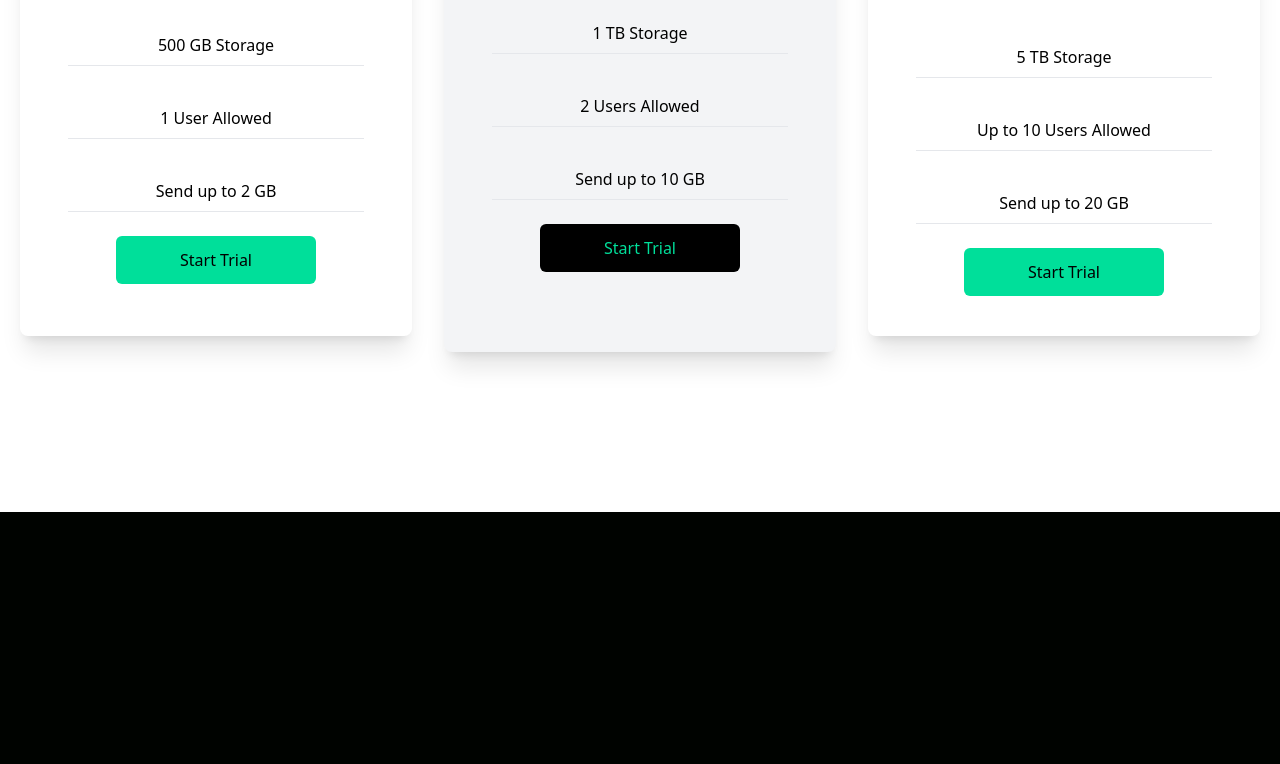
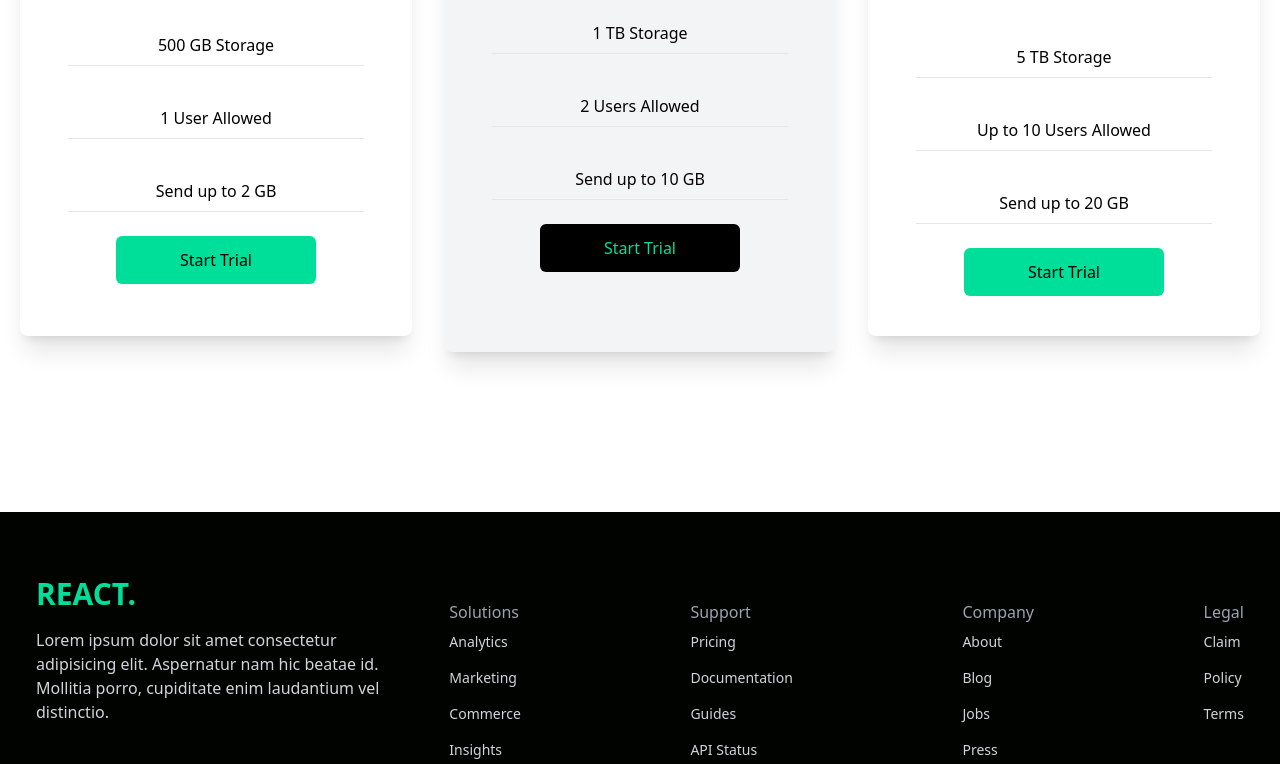
Before and after one commit to nasthasiausoh/tailwind_tutorial, a React (Create React App) app: page / in a window 1280 px wide. Shown: the part 2026-2790 px from the top of the page. Before the commit the page ends 2538 px from the top, so only its background shows below. Built offline with nearby package versions, Linux system fonts and the light colour scheme; the HTML template or start-up script is replaced by a standard one.

Commit message:
refactoring navbar for better mobile interface

```diff
--- a/src/App.js
+++ b/src/App.js
@@ -4,6 +4,7 @@
 import Analytics from "./components/Analytics";
 import Newsletter from "./components/Newsletter";
 import Card from "./components/Card";
+import Footer from "./components/Footer";
 
 function App() {
   return (
@@ -13,6 +14,7 @@
       <Analytics/>
       <Newsletter/>
       <Card/>
+      <Footer/>
     </div>
   );
 }
--- /dev/null
+++ b/src/components/Footer.jsx
@@ -0,0 +1,74 @@
+import React from 'react'
+import {
+    FaDribbbleSquare,
+    FaFacebookSquare,
+    FaGithubSquare,
+    FaInstagram,
+    FaTwitterSquare,
+} from 'react-icons/fa'
+
+const Footer = () => {
+  return (
+    <div className='max-w-[1240px] mx-auto py-16 px-4 grid lg:grid-cols-3 gap-8 text-gray-300'>
+        {/* mx-auto so that it is sitting in the middle of the screen */}
+        <div>
+            <h1 className='w-full text-3xl font-bold text-[#00df9a]'>REACT.</h1>
+            <p className='py-4'>Lorem ipsum dolor sit amet consectetur adipisicing elit. Aspernatur nam hic beatae id. Mollitia porro, cupiditate enim laudantium vel distinctio.</p>
+            <div className='flex justify-between md:w-[75%] my-6'>
+                <FaFacebookSquare size={30} />
+                <FaInstagram size={30} />
+                <FaTwitterSquare size={30} />
+                <FaGithubSquare size={30}/>
+                <FaDribbbleSquare size={30}/>
+            </div>
+        </div>
+        <div className='lg:col-span-2 flex justify-between mt-6'>
+            {/* anything above the large break point-> we want it to be spanned across 3 otherwise we want it to be stacked */}
+            <div>
+                <h6 className='font-medium text-gray-400'>Solutions</h6>
+                <ul>
+                    <li className='py-2 text-sm'>Analytics</li>
+                    <li className='py-2 text-sm'>Marketing</li>
+                    <li className='py-2 text-sm'>Commerce</li>
+                    <li className='py-2 text-sm'>Insights</li>
+                </ul>
+            </div>
+
+            <div>
+                <h6 className='font-medium text-gray-400'>Support</h6>
+                <ul>
+                    <li className='py-2 text-sm'>Pricing</li>
+                    <li className='py-2 text-sm'>Documentation</li>
+                    <li className='py-2 text-sm'>Guides</li>
+                    <li className='py-2 text-sm'>API Status</li>
+                </ul>
+            </div>
+
+            <div>
+                <h6 className='font-medium text-gray-400'>Company</h6>
+                <ul>
+                    <li className='py-2 text-sm'>About</li>
+                    <li className='py-2 text-sm'>Blog</li>
+                    <li className='py-2 text-sm'>Jobs</li>
+                    <li className='py-2 text-sm'>Press</li>
+                    <li className='py-2 text-sm'>Careers</li>
+                </ul>
+            </div>
+
+            <div>
+                <h6 className='font-medium text-gray-400'>Legal</h6>
+                <ul>
+                    <li className='py-2 text-sm'>Claim</li>
+                    <li className='py-2 text-sm'>Policy</li>
+                    <li className='py-2 text-sm'>Terms</li>
+                </ul>
+            </div>
+
+        </div>
+
+
+    </div>
+  )
+}
+
+export default Footer
--- a/src/components/Navbar.jsx
+++ b/src/components/Navbar.jsx
@@ -36,11 +36,11 @@
             {/* Since this is a .jsx file we have been typing in JSX however, if we want to include JavaScript syntax, we must include curly braces and put the text within there like we have done below: */}
             <div onClick={handleNav} className='block md:hidden'>
             {/* gave this a class name because we dont want it to show unless we are on smaller screens* So we are displaying=block and anything above the medium break point (778px) then qe want it to be hidden. (There are different break points. default is approx 660px and medium is 778px) */ }
-                {!nav ? <AiOutlineClose size={20} /> : <AiOutlineMenu size={20} /> }
+                {nav ? <AiOutlineClose size={20} /> : <AiOutlineMenu size={20} /> }
                 {/* this means: if the nav is TRUE then show the X menu icon otherwise so the normal hamburger menu icon. These two lines allow us to toggle the icons when we click on it. */}
 
 
-            <div className={!nav ? 'fixed left-0 top-0 w-[60%] h-full border-r border-r-gray-900 bg-[#000300] ' : 'fixed left-[-100%]'} >
+            <div className={nav ? 'fixed left-0 top-0 w-[60%] h-full border-r border-r-gray-900 bg-[#000300] ' : 'fixed left-[-100%]'} >
             {/* So if !nav then display vertical navbar if not then hide the nav bar (hence the -100%) */}
 
             <h1 className='w-full text-3xl font-bold text-[#00df9a] m-4'>REACT.</h1>
```
